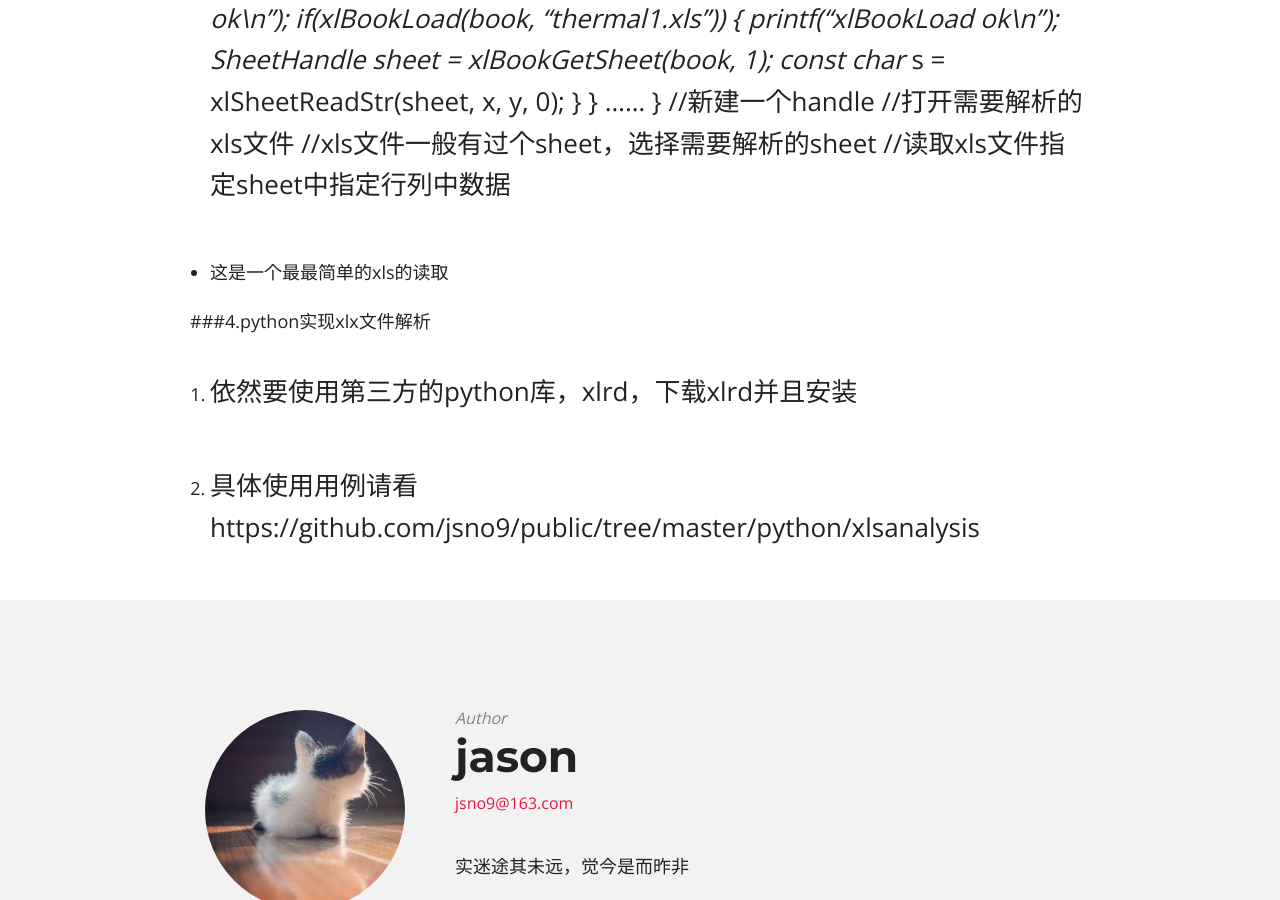
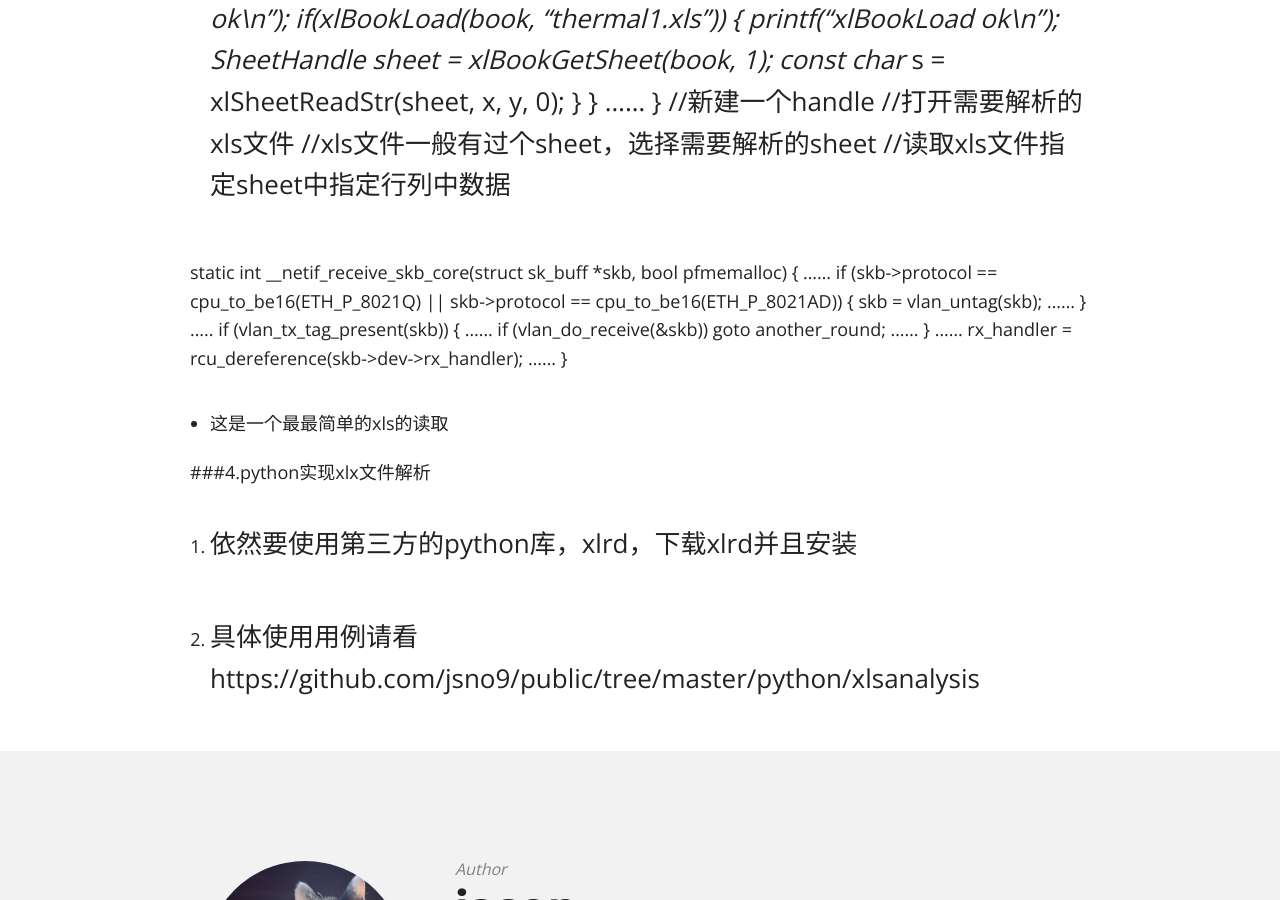
Before and after one commit to jsno9/hello-world, a Jekyll site: the page built from _posts/linux/2017-04-11-xls_anlysis.md, in a window 1280 px wide and 900 px high, scrolled down 914 px. Built offline with Jekyll 4.4.1, drawn with Linux system fonts in a browser that asks for light colours; nearby versions of some CDN libraries.

Commit message:
modified:   2017-04-11-xls_anlysis.md

```diff
--- a/_posts/linux/2017-04-11-xls_anlysis.md
+++ b/_posts/linux/2017-04-11-xls_anlysis.md
@@ -38,6 +38,25 @@ comments: false
 	//xls文件一般有过个sheet，选择需要解析的sheet
 	//读取xls文件指定sheet中指定行列中数据
 
+static int __netif_receive_skb_core(struct sk_buff *skb, bool pfmemalloc)
+	{
+		......
+		if (skb->protocol == cpu_to_be16(ETH_P_8021Q) ||
+	    		skb->protocol == cpu_to_be16(ETH_P_8021AD)) {
+			skb = vlan_untag(skb);
+			......
+		}
+		.....
+		if (vlan_tx_tag_present(skb)) {
+			......
+			if (vlan_do_receive(&skb))
+				goto another_round;
+			......
+		}
+		......
+		rx_handler = rcu_dereference(skb->dev->rx_handler);
+			......
+	}
 
 + 这是一个最最简单的xls的读取
 
```
